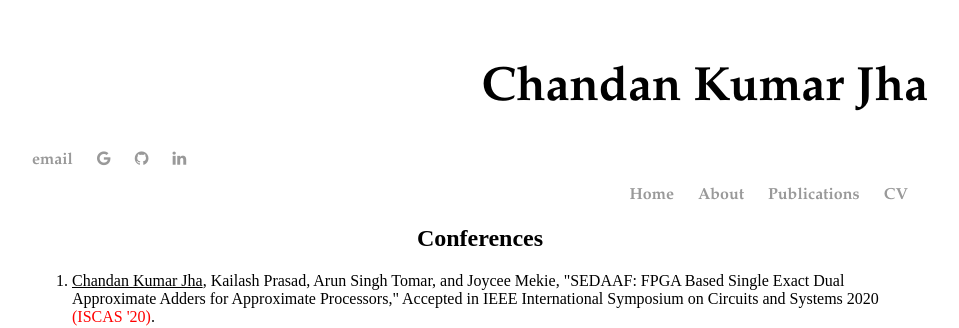
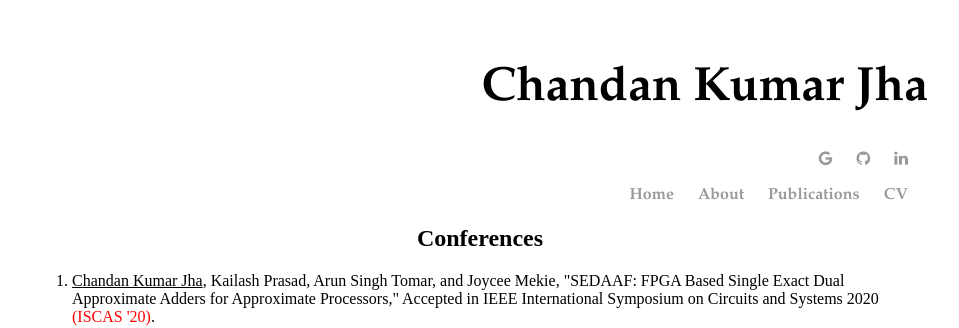
Before and after one commit to chajha/chajha.github.io, a Jekyll site: the page built from pages/publications.html, in a window 1280 px wide. Shown: the top 328 px of the page, without its empty margins (160-1119 px from the left). Built offline with Jekyll 4.4.1, drawn with Linux system fonts in a browser that asks for light colours; nearby versions of some CDN libraries.

Commit message:
Update default.html

```diff
--- a/_layouts/default.html
+++ b/_layouts/default.html
@@ -8,9 +8,9 @@
 		</head>
 		<body>
 			<h1 align="right"> Chandan Kumar Jha </h1>
-			<nav align="left">
+			<nav align="right">
 	    		<ul>
-	        		<li> <a href="mailto:chandan.jha@iitgn.ac.in">email</a></li>
+				<li> <a href="mailto:chandan.jha@iitgn.ac.in" class="btn"><i class="fas fa-at"> </i></a></li>
 				<li> <a href="https://scholar.google.com/citations?hl=en&user=ayYfmkQAAAAJ" class="btn"><i class="fa fa-google"></i><span></span></a></li>
 			  	<li> <a href="https://github.com/chajha" class="btn"><i class="fa fa-github"></i><span></span></a> </li>
 			  	<li> <a href="https://www.linkedin.com/in/chandan-kumar-jha-101592111/" class="btn"><i class="fa fa-linkedin"><span></i></span></a> </li>
```
